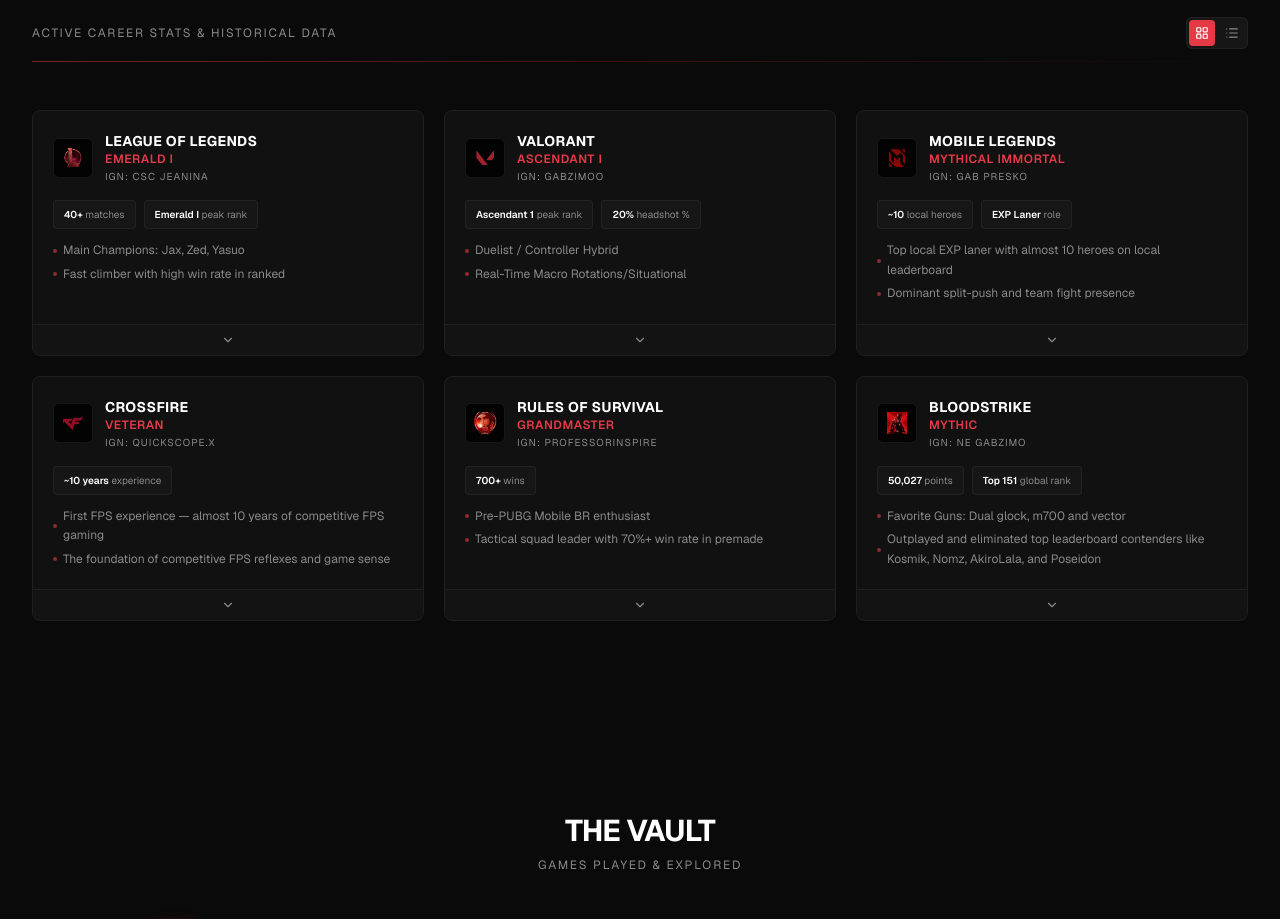
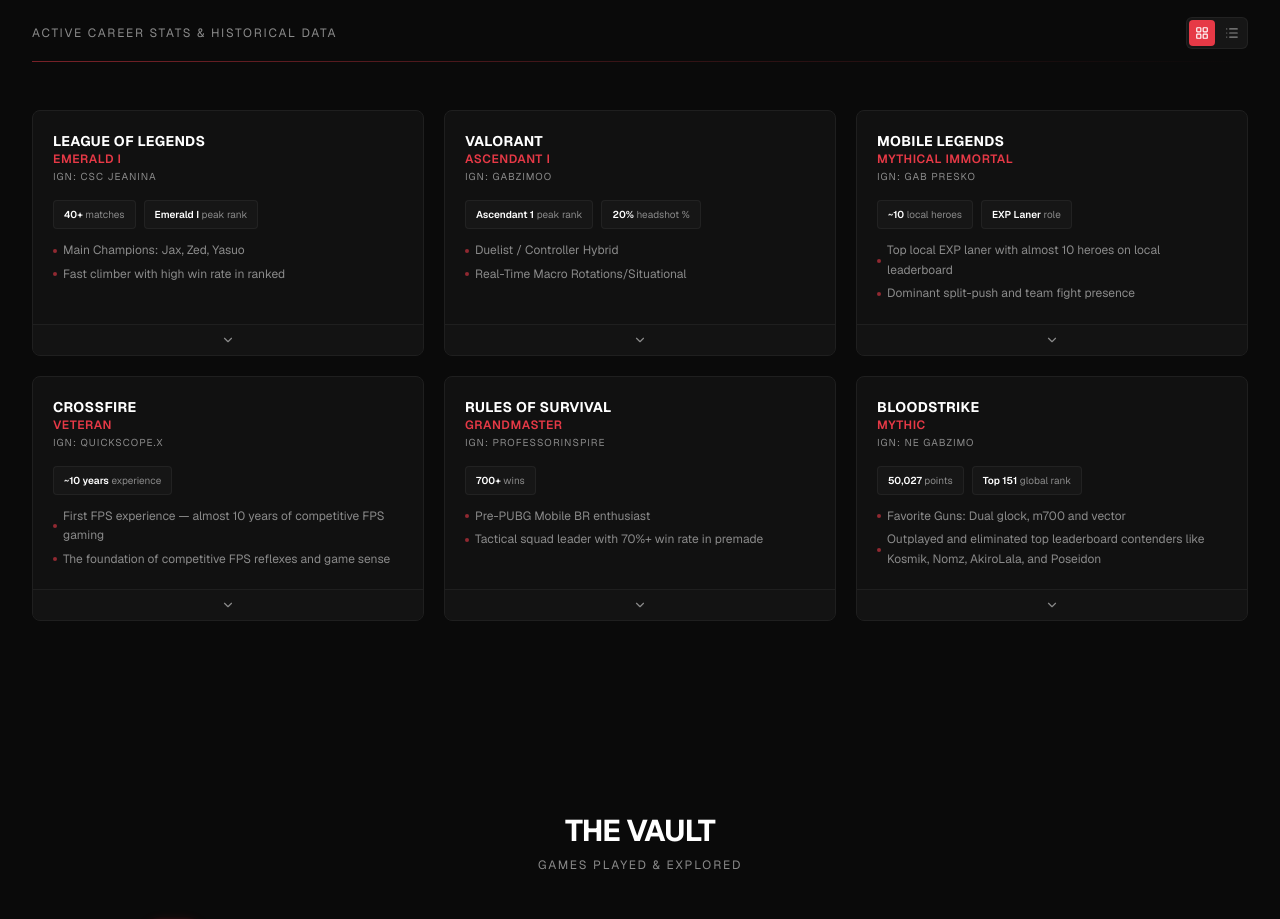
Before and after one commit to DeghneG/QuestLog, a Next.js app: page / in a window 1280 px wide. Shown: the part 927-1846 px from the top of the page. Built offline with nearby package versions, Linux system fonts and the light colour scheme.

Commit message:
Remove all game logos from cards

```diff
--- a/src/components/GameCard.tsx
+++ b/src/components/GameCard.tsx
@@ -3,7 +3,6 @@
 import { useState } from "react";
 import { motion, AnimatePresence } from "framer-motion";
 import { ChevronDown, ChevronUp, Trophy, Target, Star, Swords, Shield, Flame } from "lucide-react";
-import Image from "next/image";
 
 interface GameStat {
   label: string;
@@ -17,7 +16,6 @@
   stats: GameStat[];
   highlights: string[];
   description?: string;
-  icon?: React.ReactNode;
   accentTag?: string;
   ign?: string;
 }
@@ -29,7 +27,6 @@
   stats,
   highlights,
   description,
-  icon,
   accentTag,
   ign,
 }: GameCardProps) {
@@ -56,11 +53,6 @@
       <div className="p-5 flex-grow">
         <div className="flex items-start justify-between">
           <div className="flex items-center gap-3">
-            {icon && (
-              <div className="text-gamer-red/80 w-10 h-10 shrink-0 flex items-center justify-center bg-black/40 rounded-md border border-white/5 overflow-hidden">
-                {icon}
-              </div>
-            )}
             <div>
               <h3 className="text-sm font-bold text-white tracking-wide uppercase">
                 {title}
@@ -171,7 +163,6 @@
     title: "League of Legends",
     rank: "EMERALD I",
     ign: "IGN: CSC Jeanina",
-    icon: <Image src="/league.jpg" alt="League of Legends" width={40} height={40} className="object-cover w-full h-full" />,
     stats: [
       { label: "matches", value: "40+" },
       { label: "peak rank", value: "Emerald I" },
@@ -188,7 +179,6 @@
     title: "Valorant",
     rank: "ASCENDANT I",
     ign: "IGN: Gabzimoo",
-    icon: <Image src="/valorant.jpg" alt="Valorant" width={40} height={40} className="object-cover w-full h-full" />,
     stats: [
       { label: "peak rank", value: "Ascendant 1" },
       { label: "headshot %", value: "20%" },
@@ -206,7 +196,6 @@
     title: "Mobile Legends",
     rank: "MYTHICAL IMMORTAL",
     ign: "IGN: Gab Presko",
-    icon: <Image src="/mel.jpg" alt="Mobile Legends" width={40} height={40} className="object-cover w-full h-full" />,
     stats: [
       { label: "local heroes", value: "~10" },
       { label: "role", value: "EXP Laner" },
@@ -223,7 +212,6 @@
     title: "CrossFire",
     rank: "VETERAN",
     ign: "IGN: Quickscope.X",
-    icon: <Image src="/crossfire.jpg" alt="Crossfire" width={40} height={40} className="object-cover w-full h-full" />,
     stats: [
       { label: "experience", value: "~10 years" },
     ],
@@ -239,7 +227,6 @@
     title: "Rules of Survival",
     rank: "GRANDMASTER",
     ign: "IGN: ProfessorInSpire",
-    icon: <Image src="/rule.jpg" alt="Rules of Survival" width={40} height={40} className="object-cover w-full h-full" />,
     stats: [
       { label: "wins", value: "700+" },
     ],
@@ -255,7 +242,6 @@
     title: "Bloodstrike",
     rank: "MYTHIC",
     ign: "IGN: NE Gabzimo",
-    icon: <Image src="/strike.jpg" alt="Bloodstrike" width={40} height={40} className="object-cover w-full h-full" />,
     stats: [
       { label: "points", value: "50,027" },
       { label: "global rank", value: "Top 151" },
```
